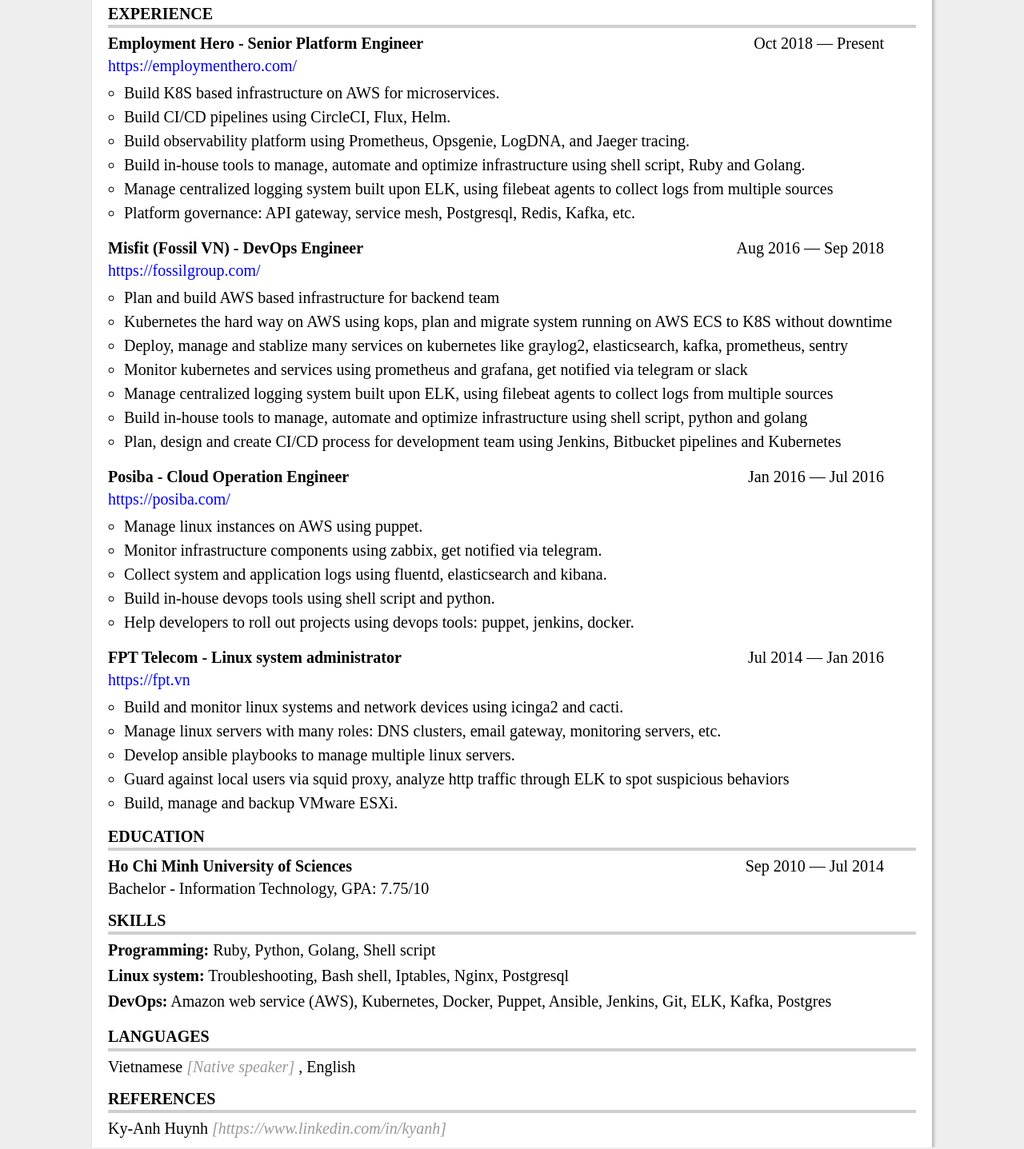
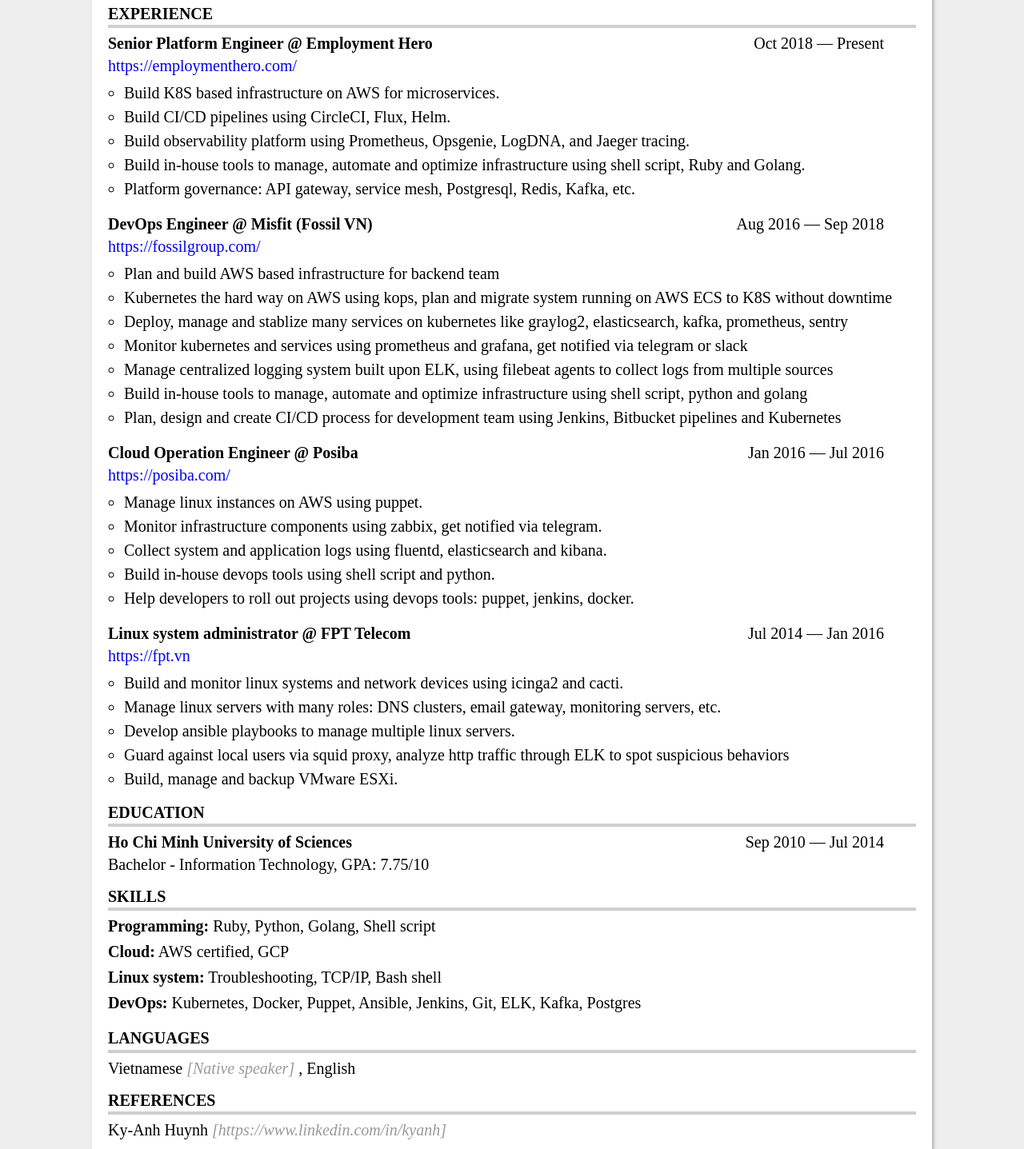
Before and after one commit to nhamlh/cv, a plain HTML site: page index.html in a window 1280 px wide. Shown: the part 242-1679 px from the top of the page at 80% size. Drawn offline with Linux system fonts and the light colour scheme.

Commit message:
Deploy nhamlh/cv to github.com/nhamlh/cv.git:gh-pages

```diff
--- a/index.html
+++ b/index.html
@@ -195,12 +195,12 @@
 	<body>
 
 	<div id='resume'>
-  <div id='nameBlock' class='largeFont'>
+  <div id='nameBlock' class='largeFont center'>
     <span class='name'>
       Hoai-Nham Le
     </span>
   </div>
-  <div id='basicsBlock' class='smallFont'>
+  <div id='basicsBlock' class='smallFont center'>
     <div class='contactBlock'>
       <span class='email'>lehoainham@gmail.com</span>
       <span class='divider'>|</span>
@@ -245,7 +245,7 @@
 			<div class="jobBlock">
 	      <div class='blockHeader'>
 	        <span class='title'>
-	          Employment Hero - Senior Platform Engineer
+	          Senior Platform Engineer @ Employment Hero
 	        </span>
 	        <span class='date'>
 	          Oct 2018 &mdash; Present
@@ -257,7 +257,6 @@
 	        <li>Build CI/CD pipelines using CircleCI, Flux, Helm.</li>
 	        <li>Build observability platform using Prometheus, Opsgenie, LogDNA, and Jaeger tracing.</li>
 	        <li>Build in-house tools to manage, automate and optimize infrastructure using shell script, Ruby and Golang.</li>
-	        <li>Manage centralized logging system built upon ELK, using filebeat agents to collect logs from multiple sources</li>
 	        <li>Platform governance: API gateway, service mesh, Postgresql, Redis, Kafka, etc.</li>
 	      </ul>
 	      <div class='separator'></div>
@@ -265,7 +264,7 @@
 			<div class="jobBlock">
 	      <div class='blockHeader'>
 	        <span class='title'>
-	          Misfit (Fossil VN) - DevOps Engineer
+	          DevOps Engineer @ Misfit (Fossil VN)
 	        </span>
 	        <span class='date'>
 	          Aug 2016 &mdash; Sep 2018
@@ -286,7 +285,7 @@
 			<div class="jobBlock">
 	      <div class='blockHeader'>
 	        <span class='title'>
-	          Posiba - Cloud Operation Engineer
+	          Cloud Operation Engineer @ Posiba
 	        </span>
 	        <span class='date'>
 	          Jan 2016 &mdash; Jul 2016
@@ -305,7 +304,7 @@
 			<div class="jobBlock">
 	      <div class='blockHeader'>
 	        <span class='title'>
-	          FPT Telecom - Linux system administrator
+	          Linux system administrator @ FPT Telecom
 	        </span>
 	        <span class='date'>
 	          Jul 2014 &mdash; Jan 2016
@@ -362,16 +361,18 @@
           <span>Shell script</span>
       </div>
       <div class='skillBlock'>
+        <span class='title'>Cloud:</span>
+          <span>AWS certified</span>,
+          <span>GCP</span>
+      </div>
+      <div class='skillBlock'>
         <span class='title'>Linux system:</span>
           <span>Troubleshooting</span>,
-          <span>Bash shell</span>,
-          <span>Iptables</span>,
-          <span>Nginx</span>,
-          <span>Postgresql</span>
+          <span>TCP/IP</span>,
+          <span>Bash shell</span>
       </div>
       <div class='skillBlock'>
         <span class='title'>DevOps:</span>
-          <span>Amazon web service (AWS)</span>,
           <span>Kubernetes</span>,
           <span>Docker</span>,
           <span>Puppet</span>,
```
